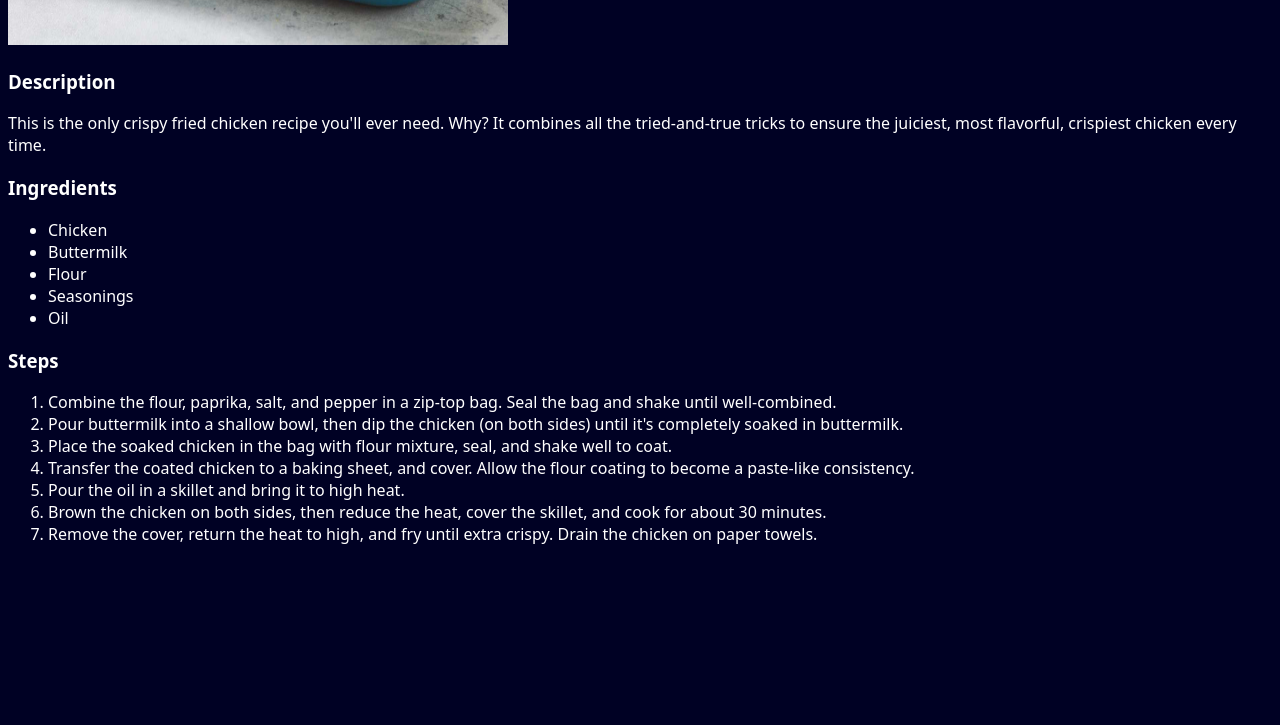
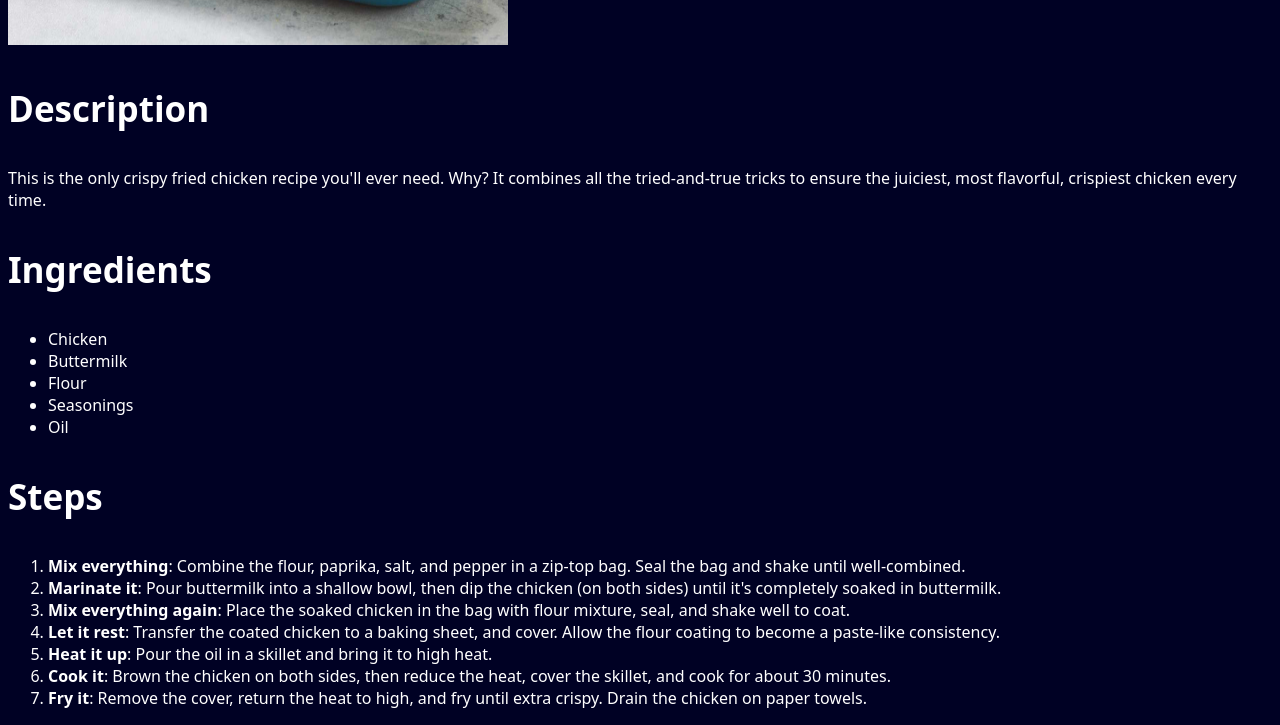
Before and after one commit to AeroDyn4m1c/odin-recipes, a plain HTML site: page recipes/fried-chicken.html in a window 1280 px wide. Shown: the part 620-1345 px from the top of the page. Before the commit the page ends 1181 px from the top, so only its background shows below. Drawn offline with Linux system fonts and the light colour scheme.

Commit message:
edited text size and added bolded text

```diff
--- a/recipes/fried-chicken.html
+++ b/recipes/fried-chicken.html
@@ -30,13 +30,13 @@
     <h3 class="white-text">Steps</h3>
 
     <ol class="white-text">
-      <li>Combine the flour, paprika, salt, and pepper in a zip-top bag. Seal the bag and shake until well-combined.</li>
-      <li>Pour buttermilk into a shallow bowl, then dip the chicken (on both sides) until it's completely soaked in buttermilk.</li>
-      <li>Place the soaked chicken in the bag with flour mixture, seal, and shake well to coat.</li>
-      <li>Transfer the coated chicken to a baking sheet, and cover. Allow the flour coating to become a paste-like consistency.</li>
-      <li>Pour the oil in a skillet and bring it to high heat.</li>
-      <li>Brown the chicken on both sides, then reduce the heat, cover the skillet, and cook for about 30 minutes.</li>
-      <li>Remove the cover, return the heat to high, and fry until extra crispy. Drain the chicken on paper towels.</li>
+      <li><strong>Mix everything</strong>: Combine the flour, paprika, salt, and pepper in a zip-top bag. Seal the bag and shake until well-combined.</li>
+      <li><strong>Marinate it</strong>: Pour buttermilk into a shallow bowl, then dip the chicken (on both sides) until it's completely soaked in buttermilk.</li>
+      <li><strong>Mix everything again</strong>: Place the soaked chicken in the bag with flour mixture, seal, and shake well to coat.</li>
+      <li><strong>Let it rest</strong>: Transfer the coated chicken to a baking sheet, and cover. Allow the flour coating to become a paste-like consistency.</li>
+      <li><strong>Heat it up</strong>: Pour the oil in a skillet and bring it to high heat.</li>
+      <li><strong>Cook it</strong>: Brown the chicken on both sides, then reduce the heat, cover the skillet, and cook for about 30 minutes.</li>
+      <li><strong>Fry it</strong>: Remove the cover, return the heat to high, and fry until extra crispy. Drain the chicken on paper towels.</li>
     </ol>
   </body>
 </html>
--- a/style.css
+++ b/style.css
@@ -11,3 +11,7 @@ h1 {
   text-align: center;
   font-size: 50px;
 }
+
+h3 {
+  font-size: 35px;
+}
```
Also changed, not shown: recipes/lasagna.html (+4 -4 lines), recipes/ramen.html (+5 -5 lines).
